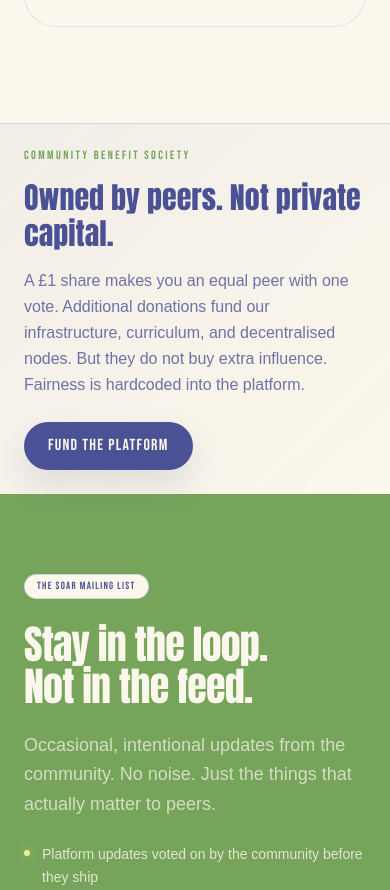
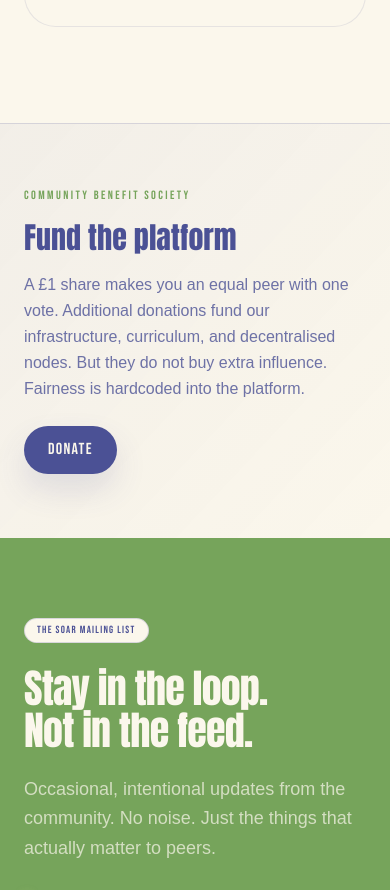
Before and after one commit to baberlabs/soar, a React (Vite) app: page / in a window 390 px wide. Shown: the part 6798-7688 px from the top of the page. Built offline with nearby package versions, Linux system fonts and the light colour scheme; a web font is replaced by a local one.

Commit message:
style: minor changes to Donation banner

```diff
--- a/src/layout/Donation.jsx
+++ b/src/layout/Donation.jsx
@@ -3,7 +3,7 @@ import { LinkButton } from "../components/LinkButton";
 
 export const Donation = () => {
   return (
-    <aside className="p-6 md:py-16 bg-linear-to-br from-brand/5 to-transparent border-t border-brand/20">
+    <aside className="px-6 py-16 bg-linear-to-br from-brand/5 to-transparent border-t border-brand/20">
       <div className="max-w-6xl mx-auto">
         <div className="relative z-10 grid gap-8 md:grid-cols-[1fr_auto] md:items-center">
           <div className="max-w-2xl space-y-4">
@@ -11,7 +11,7 @@ export const Donation = () => {
               COMMUNITY BENEFIT SOCIETY
             </p>
             <h2 className="font-display text-3xl text-brand md:text-4xl">
-              Owned by peers. Not private capital.
+              Fund the platform
             </h2>
             <p className="font-body text-base leading-relaxed text-brand/80">
               A £1 share makes you an equal peer with one vote. Additional
@@ -20,7 +20,7 @@ export const Donation = () => {
               into the platform.
             </p>
             <LinkButton
-              text="Fund the Platform"
+              text="Donate"
               href="/donate"
               fullWidth={false}
               className="mt-2"
```
